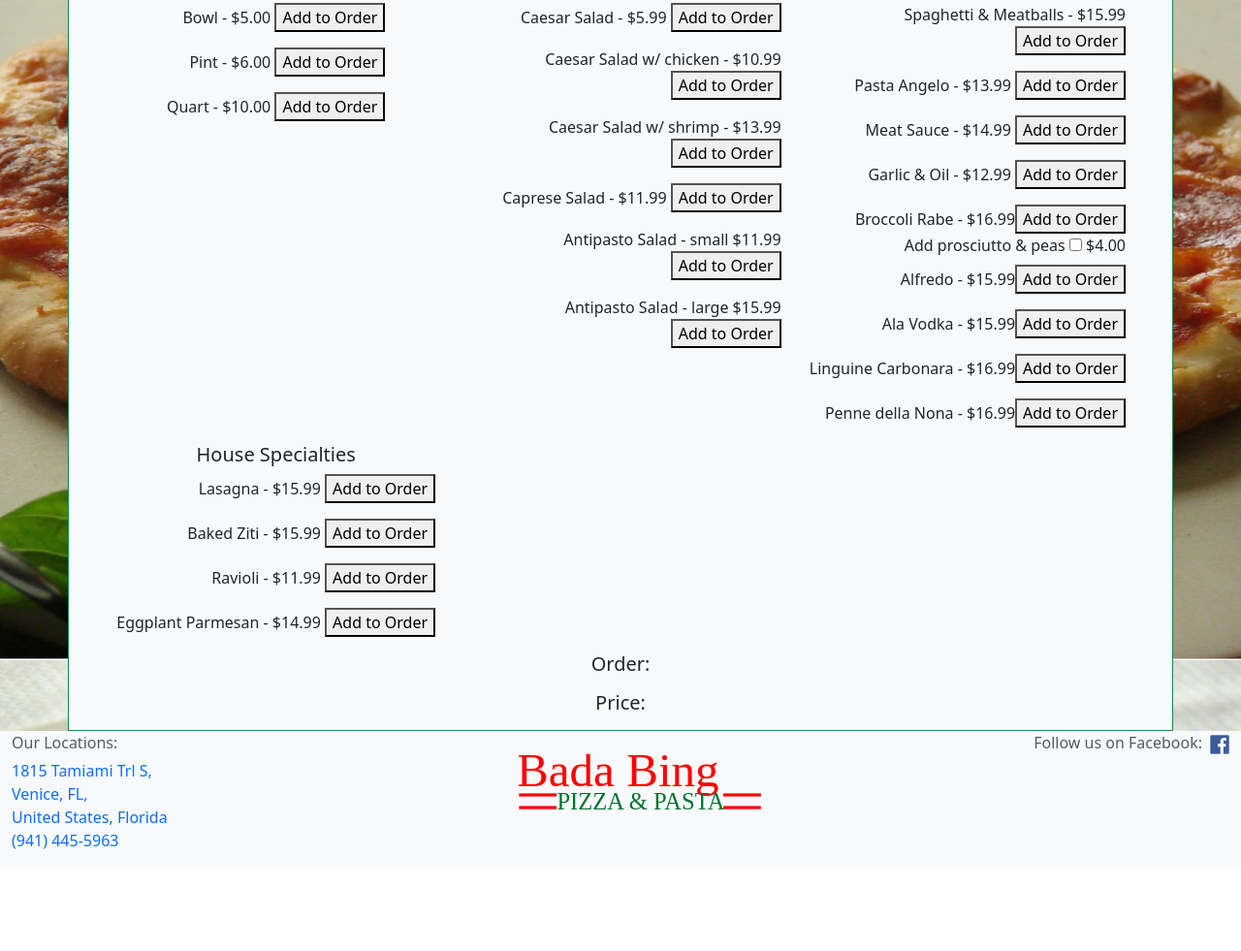
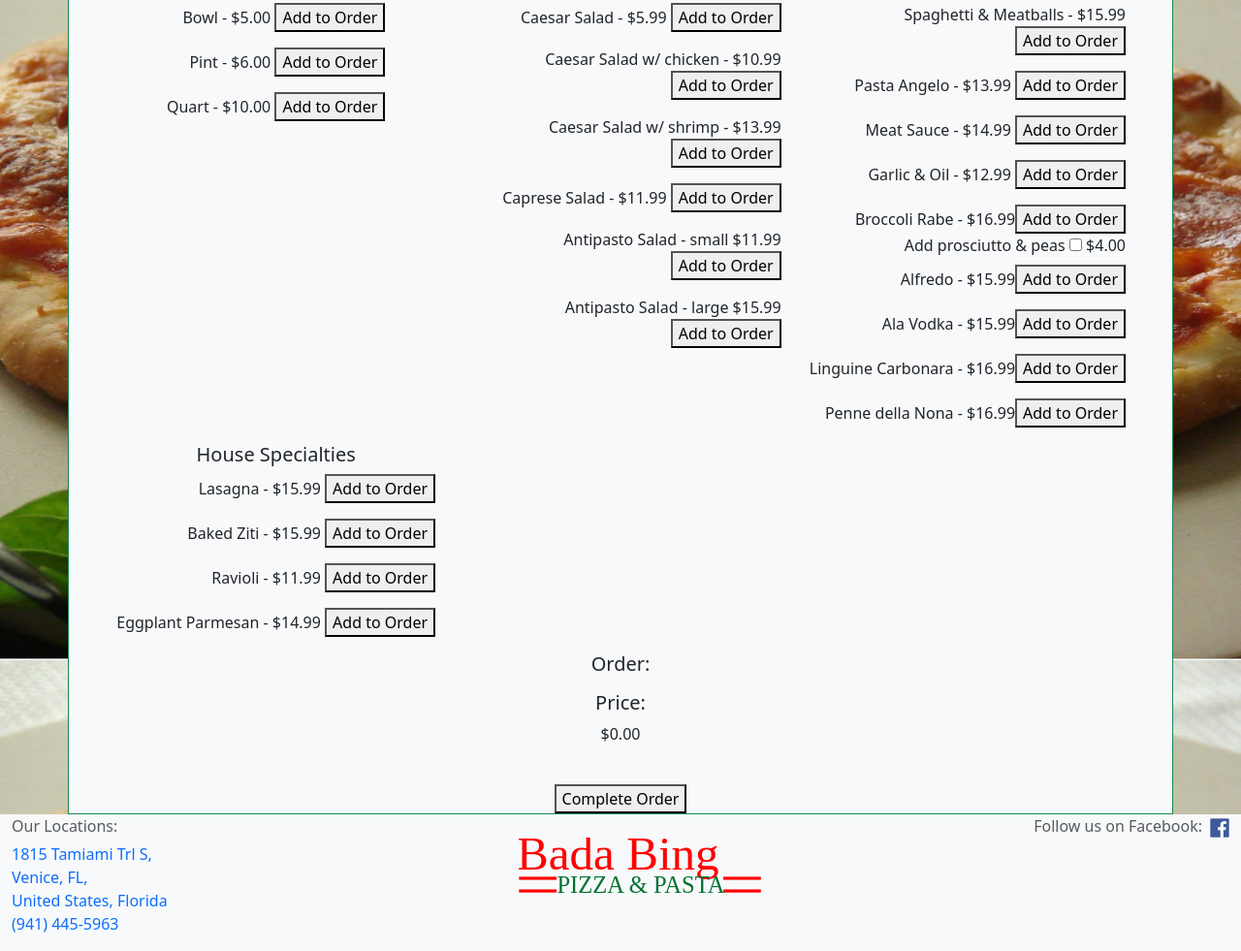
Before and after one commit to NateClarkTech/ISP1, a website: page order.html in a window 1280 px wide. Shown: the part 1719-2700 px from the top of the page at 97% size. Before the commit the page ends 2614 px from the top, so only its background shows below. Drawn offline with nearby package versions, Linux system fonts and the light colour scheme.

Commit message:
Added a complete order button.

```diff
--- a/order.html
+++ b/order.html
@@ -352,7 +352,7 @@
         <p>Meat Sauce - $14.99 <button type="button" onclick="addToTotal('Meat Sauce', 14.99); updateOrder(orderDisplay); updatePrice(priceDisplay);">Add to Order</button></p>
         <p>Garlic & Oil - $12.99 <button type="button" onclick="addToTotal('Garlic & Oil', 12.99); updateOrder(orderDisplay); updatePrice(priceDisplay);">Add to Order</button></p>
         <p class="mb-0">Broccoli Rabe -  $16.99<button type="button" onclick="addBroccoliRabeToOrder('Broccoli Rabe', 16.99, 'addPeasAndProsciutto', 4.00); updateOrder(orderDisplay); updatePrice(priceDisplay);">Add to Order</button></p>
-        <form class="mb-2"><label> Add prosciutto & peas <input type="checkbox" name="addPeasAndProsciutto" value="w/ added Peas and Prosciutto"> $4.00</label></form>
+        <form class="mb-2"><label> Add prosciutto & peas <input type="checkbox" name="addPeasAndProsciutto" value=" w/ added Peas and Prosciutto"> $4.00</label></form>
         <p>Alfredo -  $15.99<button type="button" onclick="addToTotal('Alfredo', 15.99); updateOrder(orderDisplay); updatePrice(priceDisplay);">Add to Order</button></p>
         <p>Ala Vodka -  $15.99<button type="button" onclick="addToTotal('Ala Vodka', 15.99); updateOrder(orderDisplay); updatePrice(priceDisplay);">Add to Order</button></p>
         <p>Linguine Carbonara - $16.99<button type="button" onclick="addToTotal('Linguine Carbonara', 16.99); updateOrder(orderDisplay); updatePrice(priceDisplay);">Add to Order</button></p>
@@ -378,6 +378,9 @@
         <p id="orderDisplay"></p>
         <h5>Price:</h5>
         <p id="priceDisplay"></p>
+        <script>updatePrice(priceDisplay)</script>
+        <br>
+        <button type="button" onclick="completeOrder(); updateOrder(orderDisplay); updatePrice(priceDisplay);">Complete Order</button>
       </div>
     </div>
   </div>
--- a/scripts/order.js
+++ b/scripts/order.js
@@ -105,7 +105,6 @@
             selectedRadioElement = elements[i];
         }
     }
-    console.log(selectedRadioElement)
     if (selectedRadioElement.id === 'white_medium' || selectedRadioElement.id === 'margarita_medium'){
         addToTotal(selectedRadioElement.value + " Pizza", 13.99);
         return;
@@ -119,7 +118,6 @@
 
 function addBroccoliRabeToOrder(productName, productPrice, checkboxName, extraPrice){
     var checkboxElement = document.getElementsByName(checkboxName);
-    console.log(checkboxElement[0]);
     if (checkboxElement[0].checked){
         addToTotal(productName + checkboxElement[0].value, productPrice + extraPrice);
         return;
@@ -129,6 +127,7 @@
 }
 
 function updateOrder(id){
+
     var string = ""
     for (var i = 0; i < orderProducts.length; i++){
         if (i > 0){
@@ -148,7 +147,7 @@
 }
 
 function getSelectedRadioElement(id){
-    var elements = document.getElementsByName('flavor')
+    var elements = document.getElementsByName('flavor');
     for (var i = 0; i < elements.length; i++){
         if (elements[i].checked){
             return elements[i].value;
@@ -157,7 +156,7 @@
 }
 
 function addWingsToOrder(number, formName, price){
-    var selectedFlavor = getSelectedRadioElement(formName)
+    var selectedFlavor = getSelectedRadioElement(formName);
     if (selectedFlavor){
         addToTotal(number + " " + selectedFlavor  + ' Wings', price)
     }
@@ -170,3 +169,23 @@
     orderTotal = orderTotal + priceOfProduct;
     return orderTotal;
 }
+
+function completeOrder(){
+    if (orderTotal > 0){
+        alert("Order complete for a total of: $" + orderTotal.toFixed(2) + "\nYour order number is: #" + createOrderNumber());
+        orderTotal = 0;
+        for (var i = prices.length - 1; i >= 0; i--) {
+            prices.pop();
+        }
+        for (var i = orderProducts.length - 1; i >= 0; i--) {
+            orderProducts.pop();
+        }
+    }
+    else{
+        alert("Please add food to order");
+    }
+}
+
+function createOrderNumber(){
+    return Math.floor(Math.random() * 1000);
+}
```
